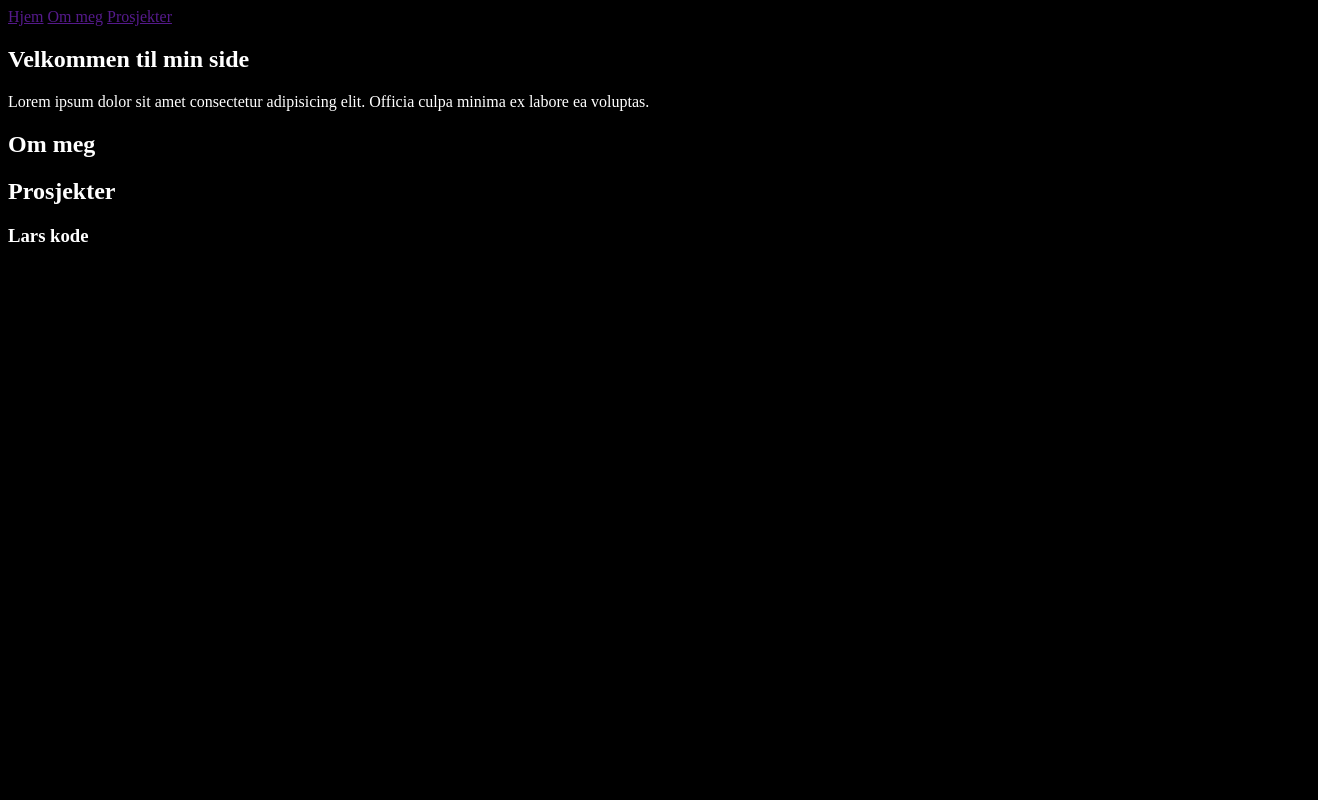
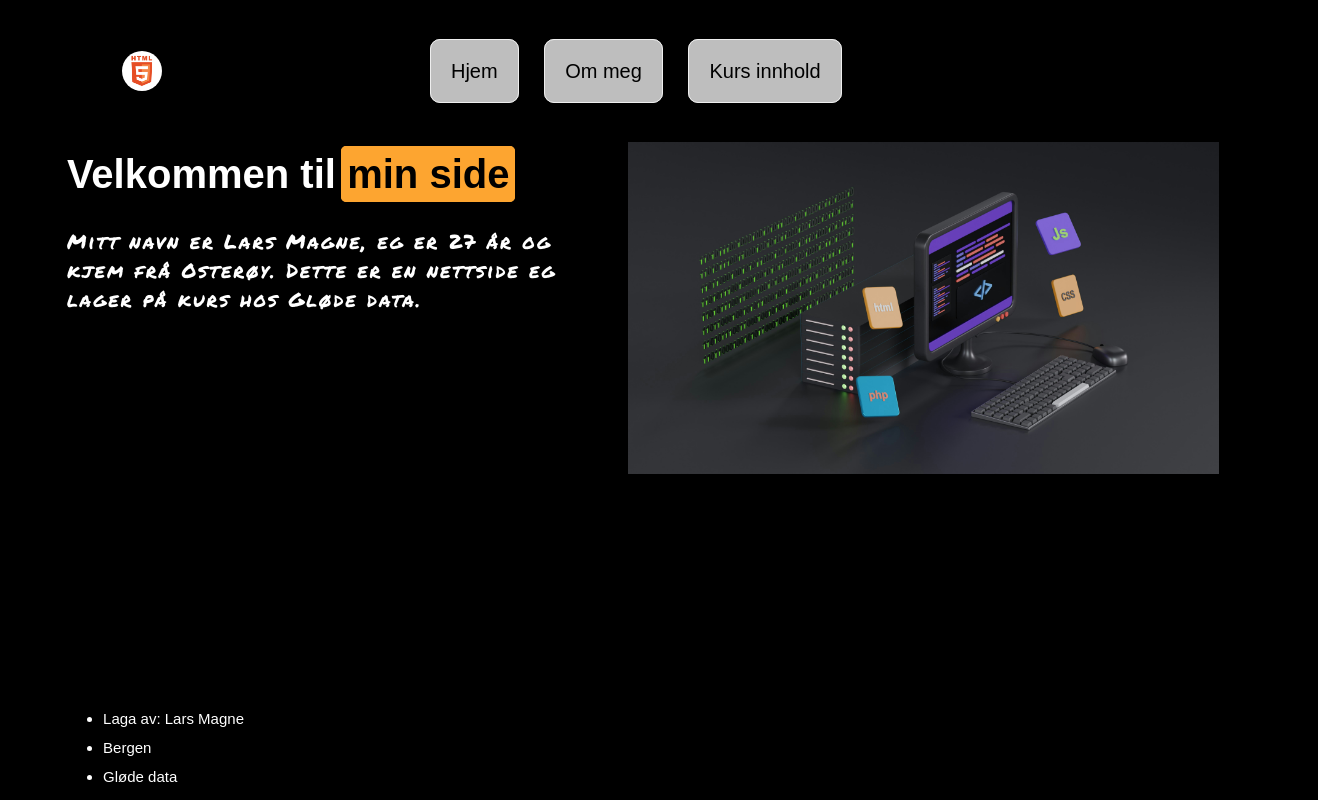
Before and after one commit to LarsMagneGlodedata/Glode-LarsMagne-Portfolio, a website: page index.html in a window 1280 px wide. Shown: the whole page, 1318 px wide, since content can reach past the window. Drawn offline with Linux system fonts and the light colour scheme.

Commit message:
gjort veldig mykje greie

```diff
--- a/index.html
+++ b/index.html
@@ -8,33 +8,36 @@
     <meta name="viewport" content="width=device-width" />
     <link rel="stylesheet" href="styles.css" />
     <script type="module" src="script.js"></script>
+    <style>
+      @import url('https://fonts.googleapis.com/css2?family=Permanent+Marker&display=swap');
+      </style>
   </head>
   <!-- Body er for innholdet på nettsiden -->
   <body>
     <header>
+      <img class="logo" src="html-logo.jpg" alt="logo">
       <nav>
-        <a href="">Hjem</a>
-        <a href="">Om meg</a>
-        <a href="">Prosjekter</a>
+        <a href="index.html">Hjem</a>
+        <a href="om-meg.html">Om meg</a>
+        <a href="kurs-innhold.html">Kurs innhold</a>
       </nav>
     </header>
     <main>
-      <section>
-        <h1>Velkommen til min side</h1>
-        <p>
-          Lorem ipsum dolor sit amet consectetur adipisicing elit. Officia culpa
-          minima ex labore ea voluptas.
-        </p>
-      </section>
-      <section>
-        <h2>Om meg</h2>
-      </section>
-      <section>
-        <h2>Prosjekter</h2>
-      </section>
+      <section class="hero">
+        <div class="hero-text">
+          <h1>Velkommen til<span class="hehe">min side</span></h1>
+          <p class="hero-p">
+          Mitt navn er Lars Magne, eg er 27 år og kjem frå Osterøy. Dette er en nettside eg lager på kurs hos Gløde data.
+          </p>
+        </div>
+        <img class="hero-img" src="code-img.jpg" alt="bilde">
     </main>
     <footer>
-      <h3>Lars kode</h3>
+      <ul>
+        <li>Laga av: Lars Magne</li>
+        <li>Bergen</li>
+        <li>Gløde data</li>
+      </ul>
     </footer>
   </body>
 </html>
--- a/styles.css
+++ b/styles.css
@@ -1,4 +1,86 @@
+* {
+  font-size: 20px;
+  font-family: Arial, Helvetica, sans-serif;
+  margin: 1%;
+}
+
 body {
   color: white;
   background-color: black;
+  height: 100%;
 }
+
+header {
+  display: flex;
+  align-items: center;
+  justify-content: center;
+}
+
+nav {
+  display: inline-block;
+  margin: 0 30% 0 20%;
+}
+
+nav a {
+  border: 1px solid #eee;
+  background-color: rgb(190, 190, 190);
+  color: rgb(0, 0, 0);
+  border-radius: 10px;
+  text-decoration: none;
+  margin: 0 10px;
+  padding: 1.0rem;
+}
+
+.logo {
+  padding: 14px 5px;
+  margin-left: 50px;
+  max-width: 40px;
+  border-radius: 50%;
+}
+
+.hero {
+  display: flex;
+  height: auto;
+}
+
+.hero-img {
+  display: flex;
+  height: auto;
+}
+
+.hehe {
+  border: 1px solid #fda530;
+  background-color: #fda530;
+  color: black;
+  border-radius: 5px;
+  padding: 5px;
+}
+
+.hero-p {
+  font-family: "Permanent Marker", cursive;
+  font-weight: 400;
+  font-style: normal;
+  letter-spacing: 2px;
+}
+
+h1, .hehe {
+  font-size: 40px;
+  font-weight: bold;
+  margin-top: 10px;
+  margin-bottom: 30px;
+}
+
+.hero-text, .hero-img {
+  width: 50%;
+}
+
+footer {
+  width: 100%;
+  height: 4em;
+  position: absolute;
+  bottom: 10px;
+}
+
+ul li {
+ font-size: 15px;
+}
```
Also changed, not shown: kurs-innhold.html (added, +41 -0 lines), om-meg.html (added, +41 -0 lines), code-img.jpg (added), html-logo.jpg (added), 1 other file.
